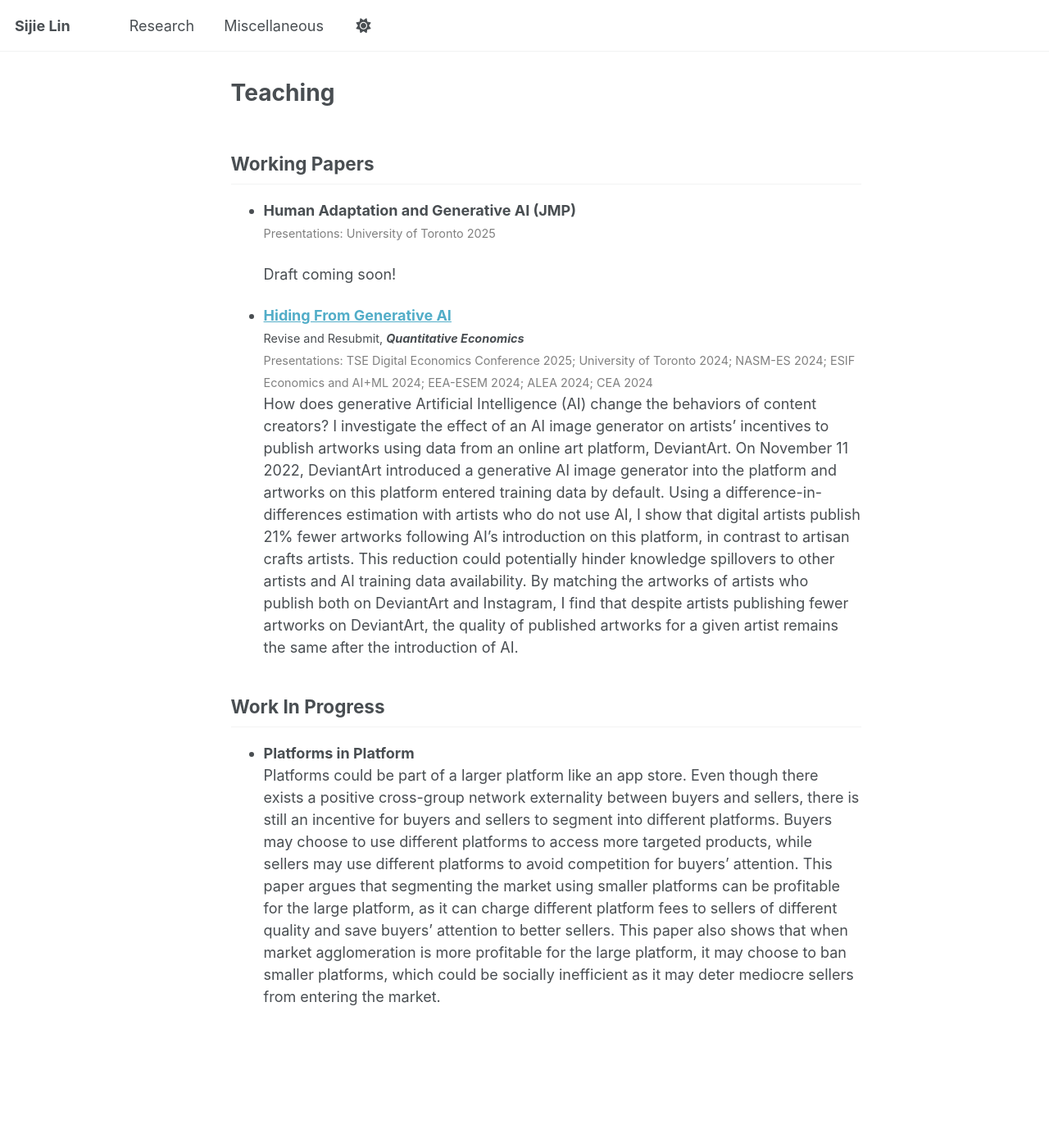
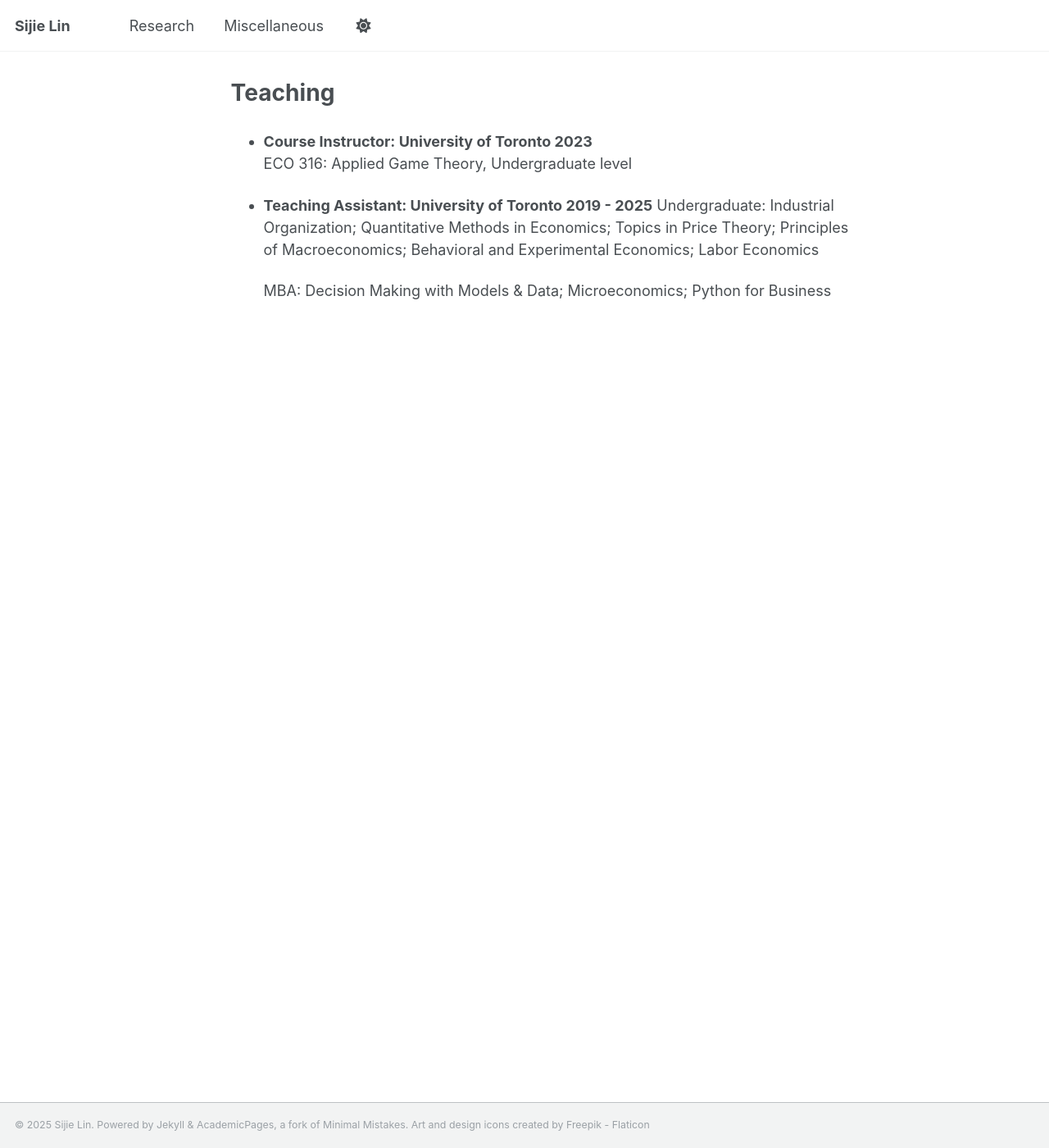
Before and after one commit to sijielin/sijielin.github.io, a Jekyll site: the page built from _pages/teaching.md, in a window 1280 px wide and 1400 px high. Shown: the whole window at 82% size. Built offline with Jekyll 4.4.1, drawn with Linux system fonts in a browser that asks for light colours.

Commit message:
Update teaching.md

```diff
--- a/_pages/teaching.md
+++ b/_pages/teaching.md
@@ -5,19 +5,11 @@ author_profile: false
 ---
 
 
-## Working Papers
 
-- **Human Adaptation and Generative AI (JMP)**
-  <span style="font-size: 0.8em; color: gray;">Presentations: University of Toronto 2025</span>
+- **Course Instructor: University of Toronto 2023**
+  ECO 316: Applied Game Theory, Undergraduate level
 
-  Draft coming soon!
+- **Teaching Assistant: University of Toronto 2019 - 2025**
+  Undergraduate: Industrial Organization; Quantitative Methods in Economics; Topics in Price Theory; Principles of Macroeconomics; Behavioral and Experimental Economics; Labor Economics
 
-- **[Hiding From Generative AI](https://papers.ssrn.com/sol3/papers.cfm?abstract_id=4793782)**
-  <span style="font-size: 0.8em;">Revise and Resubmit, <span style="font-weight: bold; font-style: italic;">Quantitative Economics</span></span>
-  <span style="font-size: 0.8em; color: gray;">Presentations: TSE Digital Economics Conference 2025; University of Toronto 2024; NASM-ES 2024; ESIF Economics and AI+ML 2024; EEA-ESEM 2024; ALEA 2024; CEA 2024 </span>
-  How does generative Artificial Intelligence (AI) change the behaviors of content creators? I investigate the effect of an AI image generator on artists’ incentives to publish artworks using data from an online art platform, DeviantArt. On November 11 2022, DeviantArt introduced a generative AI image generator into the platform and artworks on this platform entered training data by default. Using a difference-in-differences estimation with artists who do not use AI, I show that digital artists publish 21% fewer artworks following AI’s introduction on this platform, in contrast to artisan crafts artists. This reduction could potentially hinder knowledge spillovers to other artists and AI training data availability. By matching the artworks of artists who publish both on DeviantArt and Instagram, I find that despite artists publishing fewer artworks on DeviantArt, the quality of published artworks for a given artist remains the same after the introduction of AI.
-
-## Work In Progress
-
-- **Platforms in Platform**
-Platforms could be part of a larger platform like an app store. Even though there exists a positive cross-group network externality between buyers and sellers, there is still an incentive for buyers and sellers to segment into different platforms. Buyers may choose to use different platforms to access more targeted products, while sellers may use different platforms to avoid competition for buyers’ attention. This paper argues that segmenting the market using smaller platforms can be profitable for the large platform, as it can charge different platform fees to sellers of different quality and save buyers' attention to better sellers. This paper also shows that when market agglomeration is more profitable for the large platform, it may choose to ban smaller platforms, which could be socially inefficient as it may deter mediocre sellers from entering the market.
+  MBA: Decision Making with Models & Data; Microeconomics; Python for Business
```
